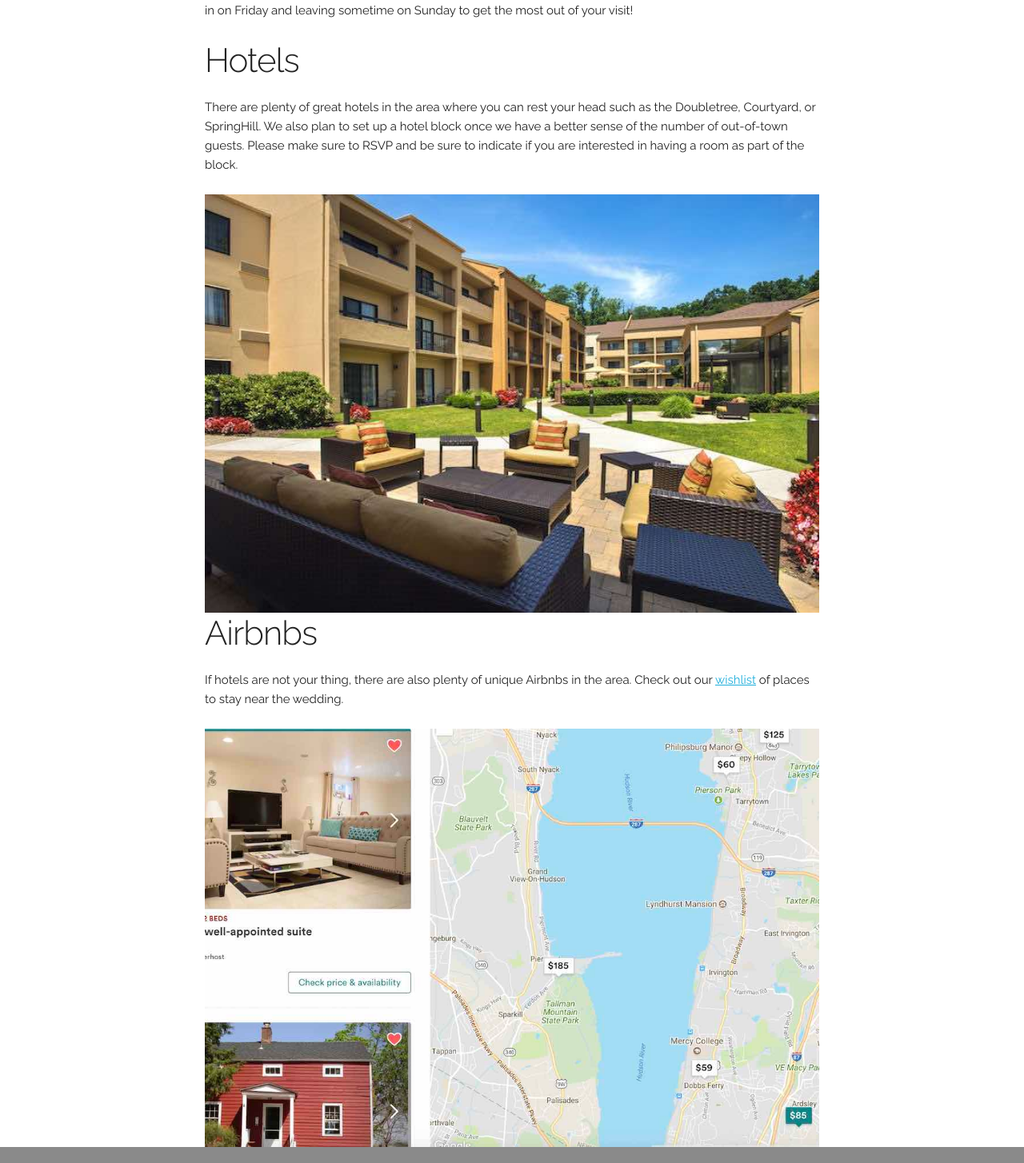
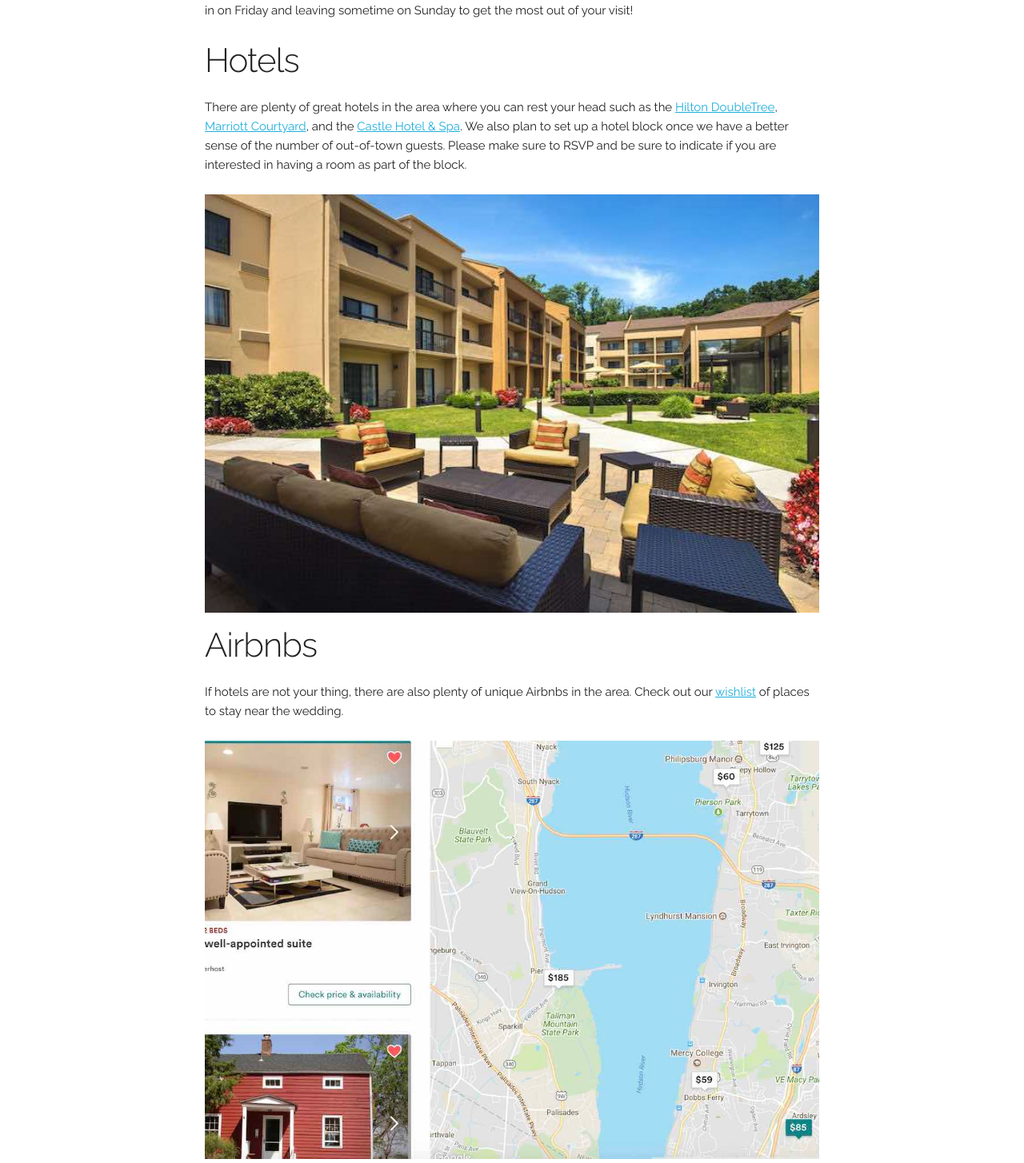
Before and after one commit to byteme980/wedding-site, a React (Create React App) app: page /accommodations in a window 1280 px wide. Shown: the part 260-1714 px from the top of the page at 80% size. Built offline with nearby package versions, Linux system fonts and the light colour scheme.

Commit message:
change up photo ordering, add bottom margin to big images, add links for hotels

```diff
--- a/src/index.css
+++ b/src/index.css
@@ -55,6 +55,7 @@ nav a:hover, nav a.active {
   width: 100%;
   height: 0;
   padding-top: 68.05%;
+  margin-bottom: 15px;
 }
 /* make the container wider for mobile devices */
 @media (max-width: 400px){
--- a/src/pages/Accommodations.js
+++ b/src/pages/Accommodations.js
@@ -14,7 +14,7 @@ class Accommodations extends Component {
         </p>
         <h2>Hotels</h2>
         <p>
-          There are plenty of great hotels in the area where you can rest your head such as the Doubletree, Courtyard, or SpringHill. We also plan to set up a hotel block once we have a better sense of the number of out-of-town guests. Please make sure to RSVP and be sure to indicate if you are interested in having a room as part of the block.
+          There are plenty of great hotels in the area where you can rest your head such as the <a href="http://doubletree3.hilton.com/en/hotels/new-york/doubletree-by-hilton-hotel-tarrytown-TERHIDT/index.html">Hilton DoubleTree</a>, <a href="http://www.marriott.com/hotels/travel/hpngr-courtyard-tarrytown-westchester-county/">Marriott Courtyard</a>, and the <a href="https://castlehotelandspa.com/">Castle Hotel & Spa</a>. We also plan to set up a hotel block once we have a better sense of the number of out-of-town guests. Please make sure to RSVP and be sure to indicate if you are interested in having a room as part of the block.
         </p>
         <div className="image-container" style={{backgroundImage: `url(${courtyard})`}} />
         <h2>Airbnbs</h2>
--- a/src/pages/Home.js
+++ b/src/pages/Home.js
@@ -17,10 +17,10 @@ import withScrollToTop from '../components/withScrollToTop';
 class Home extends Component {
   render() {
     const galleryImages = [
+      ring,
       goldenGate,
-      ring,
+      mtHood,
       loversLane,
-      mtHood,
       palace,
       mountDiablo,
       walkingInTheWoods,
```
